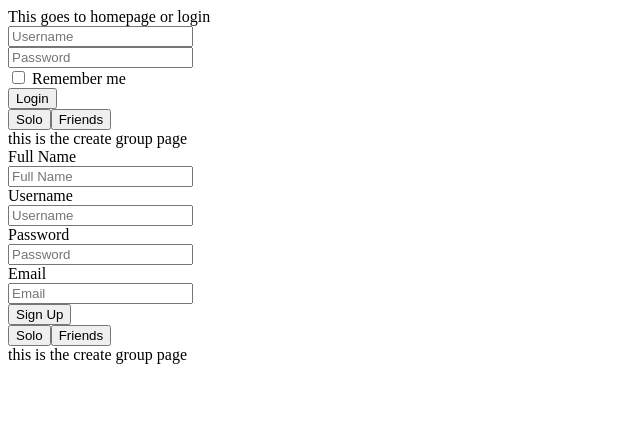
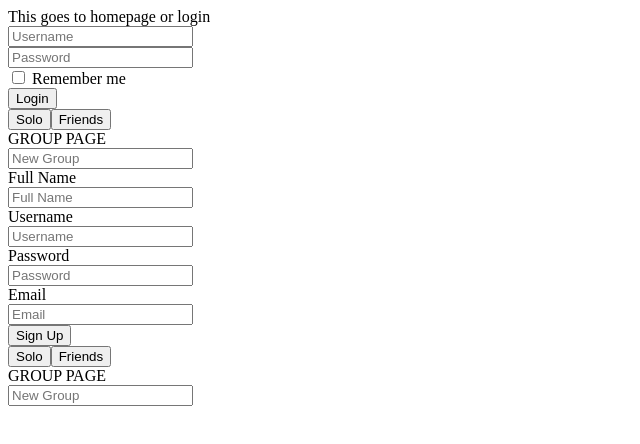
Before and after one commit to lets-settle/lets-settle, a React app: page / in a window 1280 px wide. Shown: the top 444 px of the page, without its empty margins (0-640 px from the left). Built offline with nearby package versions, Linux system fonts and the light colour scheme; the HTML template or start-up script is replaced by a standard one.

Commit message:
[add] Start new group form

```diff
--- a/client/src/components/creategroup.jsx
+++ b/client/src/components/creategroup.jsx
@@ -8,7 +8,10 @@ class CreateGroup extends React.Component {
   render() {
     return (
     <div>
-      this is the create group page
+      GROUP PAGE
+      <form>
+        <input ref="newgroup" type="text" placeholder="New Group"/>
+      </form>
     </div>
     )
   }
```
